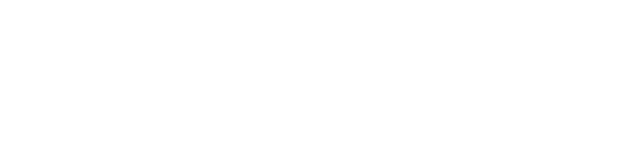
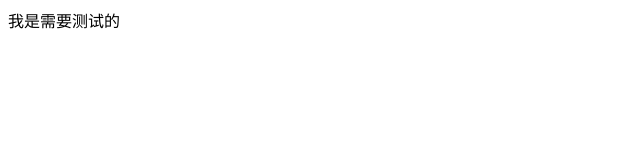
Before and after one commit to wangfeir/pubilc, a plain HTML site: page index.html in a window 1280 px wide. Shown: the whole page, without its empty margins (0-640 px from the left). Drawn offline with Linux system fonts and the light colour scheme.

Commit message:
测试添加

```diff
--- a/index.html
+++ b/index.html
@@ -5,6 +5,8 @@
 	<title>Document</title>
 </head>
 <body>
-
+	<div>
+		我是需要测试的
+	</div>
 </body>
 </html>
```
